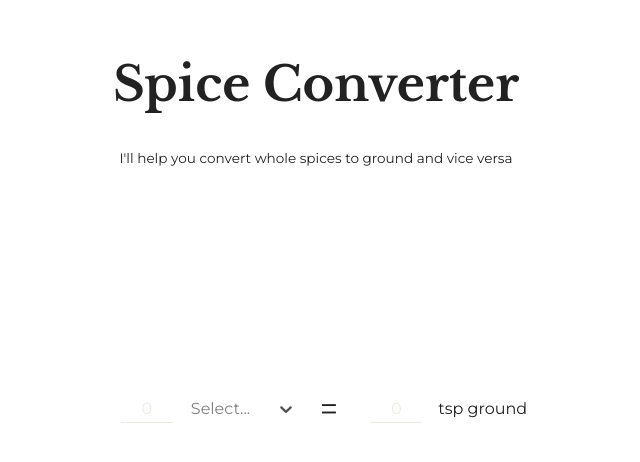
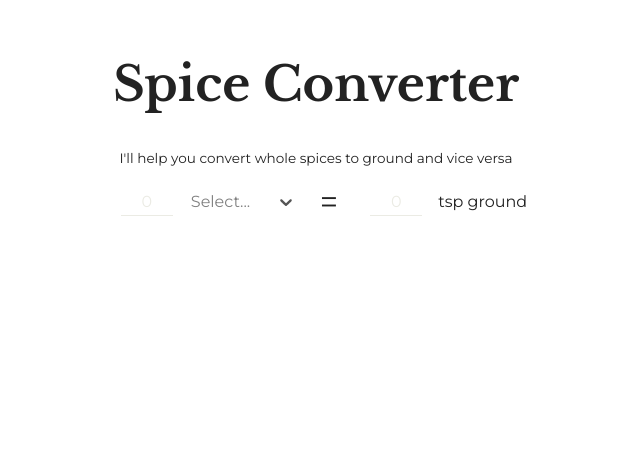
Before and after one commit to catehernandez/spice-converter, a React (Create React App) app: page / in a window 1280 px wide. Shown: the top 462 px of the page, without its empty margins (324-964 px from the left). Built offline with nearby package versions, Linux system fonts and the light colour scheme.

Commit message:
Center spice container horizontally only

```diff
--- a/src/App.js
+++ b/src/App.js
@@ -23,12 +23,9 @@ const Tagline = styled.div`
 `;
 
 const Main = styled.main`
-  display: flex;
-  align-items: center;
-  justify-content: center;
-  width: 100%;
-  text-align: center;
   flex: 1 1 auto;
+  max-width: 95%;
+  margin: 0 auto;
 `;
 
 const App = () => {
--- a/src/components/SpiceConverter/Container.js
+++ b/src/components/SpiceConverter/Container.js
@@ -4,9 +4,8 @@ const Container = styled.div`
   align-items: center;
   display: flex;
   flex-direction: column;
-  justify-content: center;
   text-align: center;
-  padding-bottom: 12%;
+  width: fit-content;
 
   @media (min-width: 768px) {
     flex-direction: row;
--- a/src/components/SpiceConverter/EqualSign.js
+++ b/src/components/SpiceConverter/EqualSign.js
@@ -3,7 +3,7 @@ import styled from 'styled-components';
 
 const Wrapper = styled.div`
   font-size: 2rem;
-  padding: 1rem;
+  margin: 1rem;
 `;
 
 const EqualSign = () => {
```
